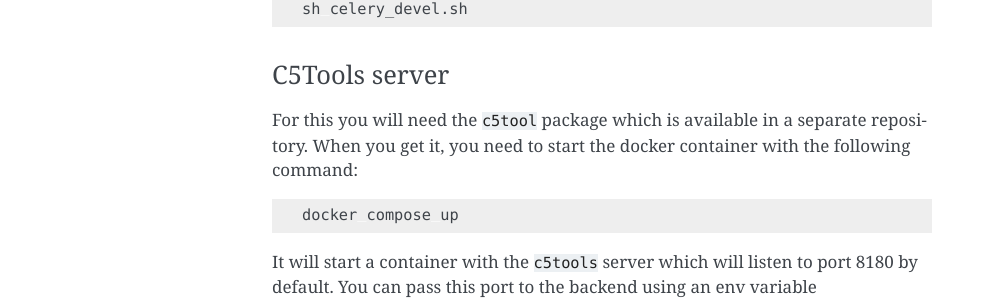
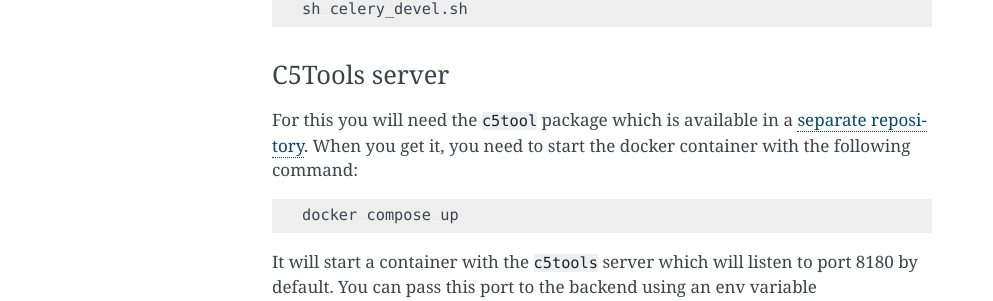
Before and after one commit to Project-Counter/counter-validator, a Sphinx documentation site: the page built from docs/development.rst, in a window 1280 px wide. Shown: the part 1253-1554 px from the top of the page, without its empty margins (148-1141 px from the left). Built offline with Sphinx 7.4.7, drawn with Linux system fonts in a browser that asks for light colours.

Commit message:
docs: update c5tool package reference to include link to separate repository

```diff
--- a/docs/development.rst
+++ b/docs/development.rst
@@ -65,8 +65,9 @@ Celery server
 C5Tools server
 ~~~~~~~~~~~~~~
 
-For this you will need the ``c5tool`` package which is available in a separate repository. When you
-get it, you need to start the docker container with the following command:
+For this you will need the ``c5tool`` package which is available in a `separate repository
+<https://github.com/ubfr/c5tools>`_.
+When you get it, you need to start the docker container with the following command:
 
 .. code-block:: bash
 
```
